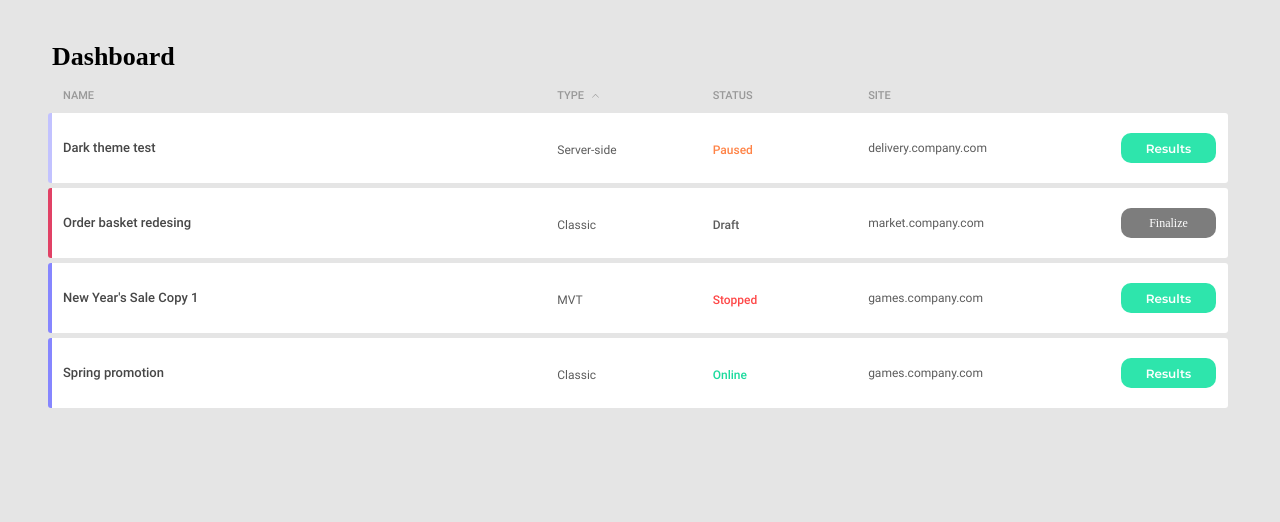
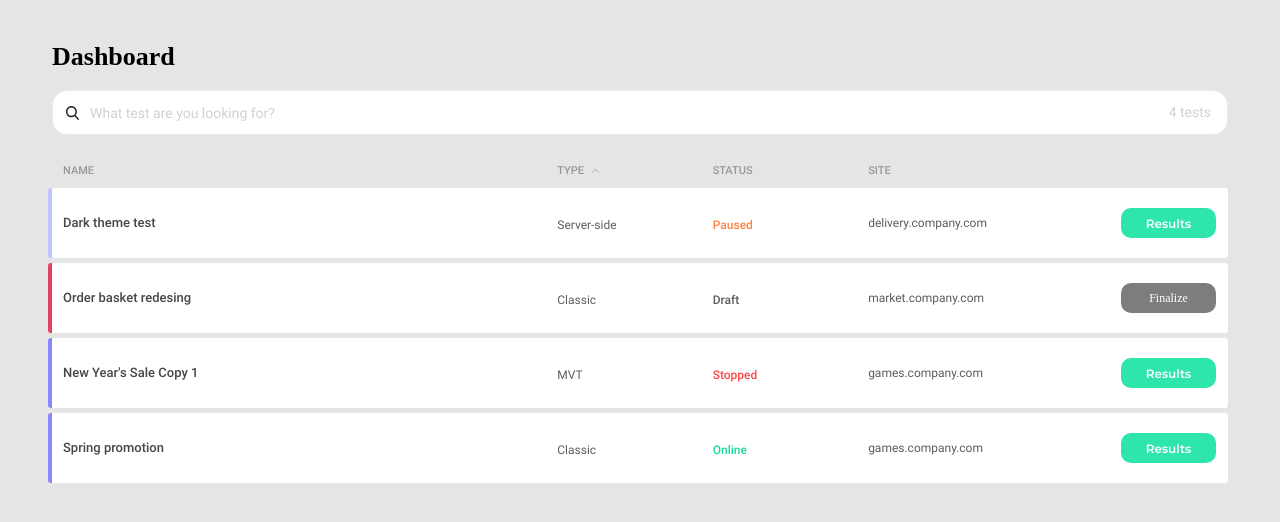
Before and after one commit to DmitriBelski/ab-tests, a React (Create React App) app: page / in a window 1280 px wide. Shown: the top 522 px of the page. Built offline with nearby package versions, Linux system fonts and the light colour scheme; a web font is replaced by a local one.

Commit message:
Add Search component

```diff
--- a/src/App.tsx
+++ b/src/App.tsx
@@ -1,3 +1,4 @@
+import { Search } from 'components/Search'
 import { Table } from 'components/Table'
 import './App.scss'
 
@@ -5,6 +6,7 @@ function App () {
   return (
     <div>
       <h1 className="h1-font">Dashboard</h1>
+      <Search />
       <Table />
     </div>
   )
--- /dev/null
+++ b/src/components/Search.scss
@@ -0,0 +1,42 @@
+@import '../styles/variables.scss';
+
+.search {
+  position: relative;
+
+  &::before {
+    content: '';
+    width: 13px;
+    height: 14px;
+    position: absolute;
+    background: url(../assets/images/search.svg) center center ;
+    left: 14px;
+    top: 16px;
+  }
+
+  &::after {
+    content: attr(data-search-sum);
+    color: $color-neutral-semi-light;
+    position: absolute;
+    right: 17px;
+    top: 14.5px;
+  }
+
+  &__input {
+    padding: 0;
+    padding-left: 37px;
+    background-color: white;
+    border: 1px solid $color-neutral-extra-light;
+    border-radius: 15px;
+    height: 45px;
+    width: 100%;
+    margin-bottom: 30px;
+
+    &::placeholder {
+      color: $color-neutral-semi-light;
+    }
+
+    &::-webkit-search-cancel-button {
+      display: none;
+    }
+  }
+}
--- /dev/null
+++ b/src/components/Search.tsx
@@ -0,0 +1,23 @@
+import * as React from 'react'
+import './Search.scss'
+
+interface SearchProps {
+}
+
+const Search: React.FC<SearchProps> = (props) => {
+  const [searchValue, setSearchValue] = React.useState<string>('')
+
+  return (
+    <div className="search input-font" data-search-sum="4 tests">
+      <input
+        className="search__input input-font"
+        type="search"
+        placeholder="What test are you looking for?"
+        value={searchValue}
+        onChange={(e) => setSearchValue(e.target.value)}
+      />
+    </div>
+  )
+}
+
+export { Search }
```
